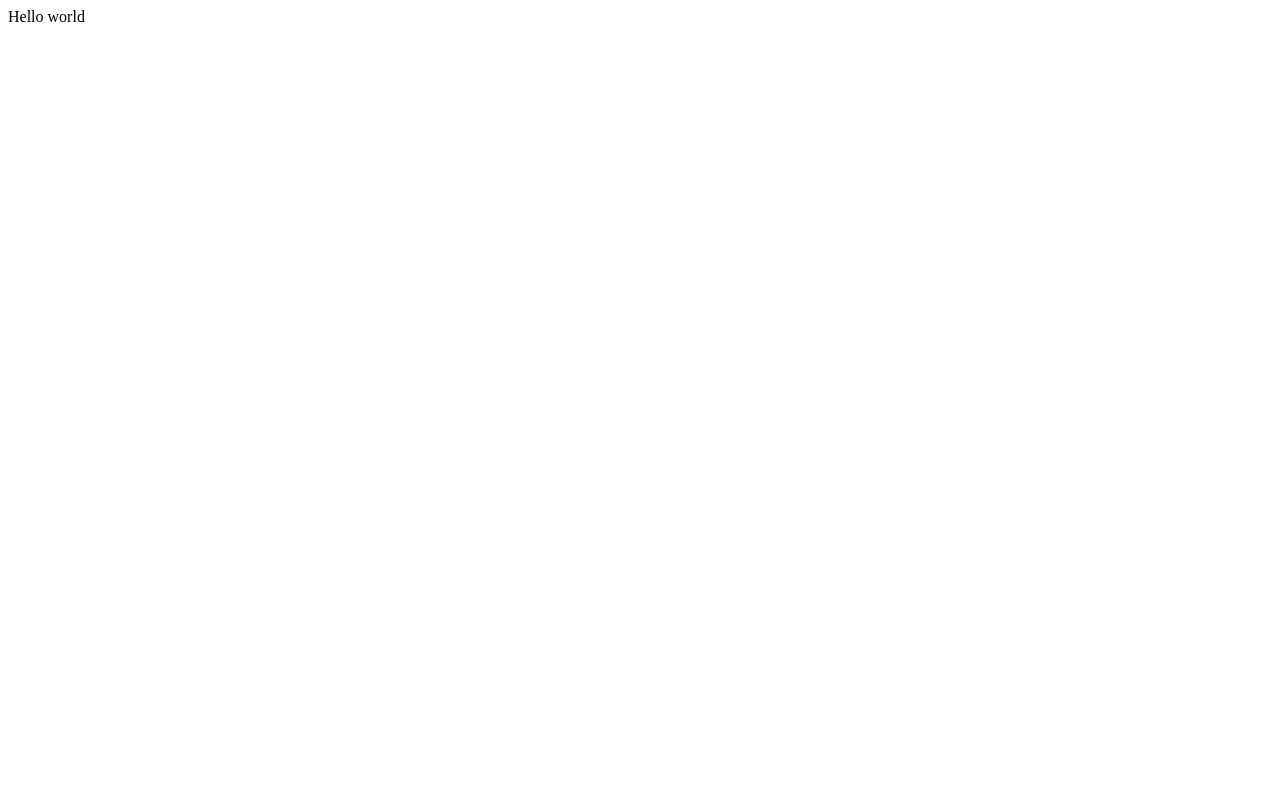
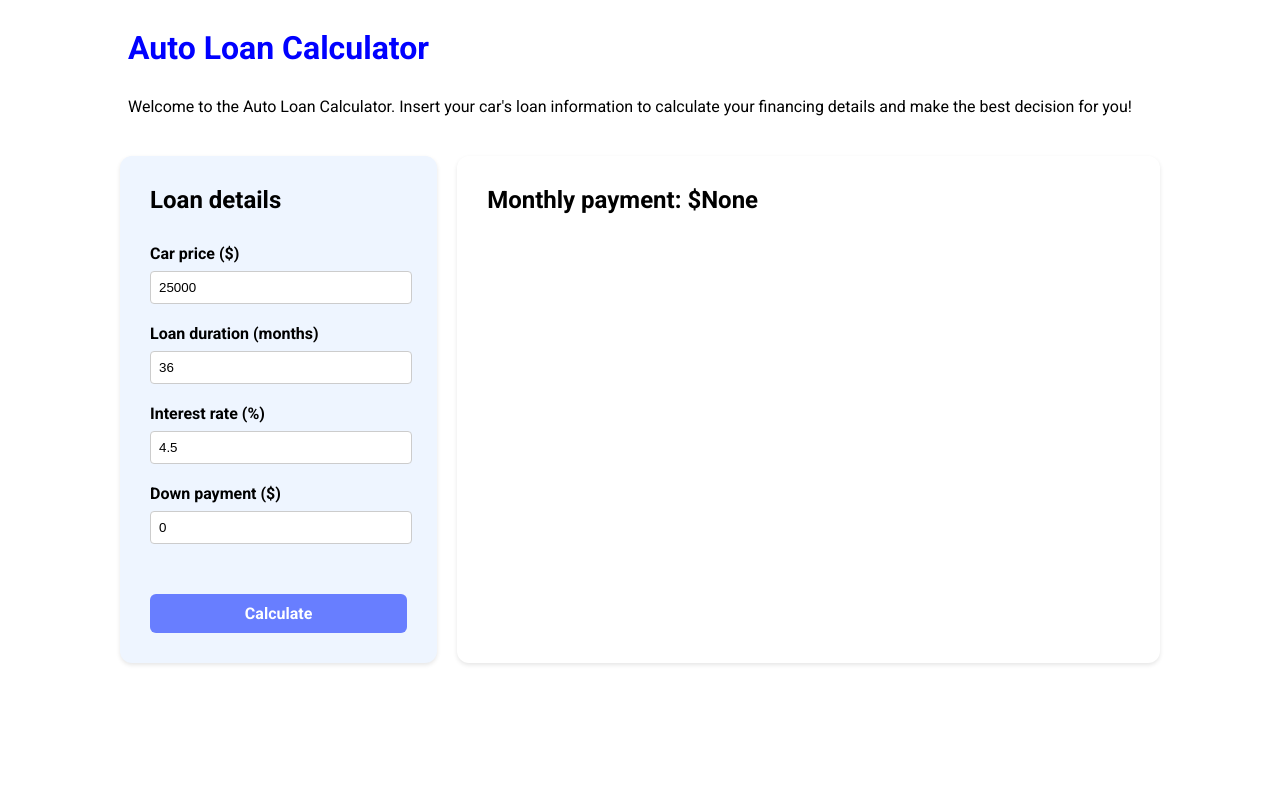
Before and after one commit to saitormit/Auto-Loan-Calculator, a Django app: page / in a window 1280 px wide. Before the commit the page is almost empty. Run offline with Django 5.2, Linux system fonts and the light colour scheme; some web fonts are replaced.

Commit message:
Templates created alongside calculator views

```diff
--- a/backend/autoloancalculator/settings.py
+++ b/backend/autoloancalculator/settings.py
@@ -9,12 +9,11 @@
 For the full list of settings and their values, see
 https://docs.djangoproject.com/en/5.0/ref/settings/
 """
-
+import os
 from pathlib import Path
 
 # Build paths inside the project like this: BASE_DIR / 'subdir'.
 BASE_DIR = Path(__file__).resolve().parent.parent
-
 
 # Quick-start development settings - unsuitable for production
 # See https://docs.djangoproject.com/en/5.0/howto/deployment/checklist/
--- /dev/null
+++ b/backend/calculator/forms.py
@@ -0,0 +1,8 @@
+from django import forms
+
+
+class LoanForm(forms.Form):
+    car_price = forms.IntegerField(label="Car price ($)")
+    loan_duration = forms.IntegerField(label="Loan duration (months)")
+    interest = forms.FloatField(label="Interest rate (%)")
+    down_payment = forms.IntegerField(label="Down payment ($)")
--- a/backend/calculator/static/calculator/mainStyles.css
+++ b/backend/calculator/static/calculator/mainStyles.css
@@ -51,14 +51,14 @@
     margin-bottom: 8px;
 }
 
-.form-group input[type="number"] {
+.form-group input[type="number"]{
     width: 95%;
     padding: 8px;
     border: 1px solid #ccc;
     border-radius: 4px;
 }
 
-.form-group button[type="button"] {
+.form-group input[type="submit"] {
     width: 100%;
     font-family: Roboto;
     font-weight: bold;
@@ -70,9 +70,11 @@
     text-align: center;
     margin-top: 30px;
     padding: 10px;
+    cursor: pointer;
+    transition: background-color 0.2s;
 }
 
-.form-group button[type="button"]:hover {
+.form-group input[type="submit"]:hover {
     background-color: #4942E4;
     color: rgb(234, 234, 234);
     border: #4942E4;
--- a/backend/calculator/templates/calculator/main.html
+++ b/backend/calculator/templates/calculator/main.html
@@ -1,6 +1,7 @@
 <!DOCTYPE html>
 <html lang="en">
 <head>
+    {% load static %}
     <meta charset="UTF-8">
     <meta name="viewport" content="width=device-width, initial-scale=1.0">
 
@@ -8,7 +9,7 @@
     <link rel="preconnect" href="https://fonts.gstatic.com" crossorigin>
     <link href="https://fonts.googleapis.com/css2?family=Radio+Canada+Big:ital,wght@0,400..700;1,400..700&family=Roboto:ital,wght@0,100;0,300;0,400;0,500;0,700;0,900;1,100;1,300;1,400;1,500;1,700;1,900&display=swap" rel="stylesheet">
     <title>Auto Loan Calculator</title>
-    <link rel="stylesheet" href="styles.css">
+    <link rel="stylesheet" href="{% static 'calculator/mainStyles.css' %}">
 </head>
 <body>
     <h1>Auto Loan Calculator</h1>
@@ -21,35 +22,49 @@
 
         <div class="input_container">
             <h2>Loan details</h2>
-            <form action="#" method="post">
+            <form method="post" action="">
+                {% csrf_token %}
                 <div class="form-group">
-                    <label for="totalPrice">Total price ($)</label>
-                    <input type="number" id="totalPrice" name="totalPrice" placeholder="25000" required>
+                    <label for="carPrice">Car price ($)</label>
+                    <input type="number" id="carPrice" name="carPrice" value="25000" required>
                 </div>
                 <div class="form-group">
                     <label for="loanDuration">Loan duration (months)</label>
-                    <input type="number" id="loanDuration" name="loanDuration" placeholder="36" required>
+                    <input type="number" id="loanDuration" name="loanDuration" value="36" required>
                 </div>
                 <div class="form-group">
                     <label for="interest">Interest rate (%)</label>
-                    <input type="number" step="0.1" id="interest" name="interest" placeholder="4.5" required>
+                    <input type="number" step="0.1" id="interest" name="interest" value="4.5" required>
                 </div>
                 <div class="form-group">
                     <label for="downPayment">Down payment ($)</label>
-                    <input type="number" id="downPayment" name="downPayment" placeholder="0">
+                    <input type="number" id="downPayment" name="downPayment" value="0">
                 </div>
                 <div class="form-group">
-                    <button type="button">Calculate</button>
+<!--                    <button type="button">Calculate</button>-->
+                    <input type="submit" value="Calculate">
                 </div>
             </form>
         </div>
 
         <div class="output_container">
-            <h2>Monthly payments</h2>
-            <h4>Down payment: </h4>
-            <h4>Loaned amount: </h4>
-            <h4>Total interest amount: </h4>
-            <h4>Total paid amount: </h4>
+            <h2>Monthly payment: ${{ monthly_payment }}</h2>
+
+            {% if down_payment %}
+            <h4>Down payment: ${{ down_payment }} </h4>
+            {% endif %}
+
+            {% if loaned_amount %}
+            <h4>Loaned amount: ${{ loaned_amount }}</h4>
+            {% endif %}
+
+            {% if total_interest_amount %}
+            <h4>Total interest amount: ${{ total_interest_amount }} </h4>
+            {% endif %}
+
+            {% if total_price_amount %}
+            <h4>Total price amount: ${{ total_price_amount }} </h4>
+            {% endif %}
         </div>
     </div>
 
--- a/backend/calculator/urls.py
+++ b/backend/calculator/urls.py
@@ -2,5 +2,6 @@
 from . import views
 
 urlpatterns = [
-    path("", views.home, name="home")
+    path("hello/", views.say_hello),
+    path("", views.calculate_loan, name="calculate_loan")
 ]
--- a/backend/calculator/views.py
+++ b/backend/calculator/views.py
@@ -1,6 +1,54 @@
 from django.shortcuts import render, HttpResponse
+from .forms import LoanForm
 
 
 # Create your views here.
+def say_hello(request):
+    return HttpResponse("Hello world")
+
+
 def home(request):
-    return HttpResponse("Hello world")
+    return render(request, "calculator/main.html")
+
+
+def calculate_monthly_payment(car_price, loan_duration, interest, down_payment):
+    principal = car_price - down_payment
+    # Monthly interest rate
+    r = interest / 12 / 100
+    # Number of months for the loan
+    if r == 0:
+        return principal / loan_duration
+    return principal * (r * (1 + r)**loan_duration) / ((1 + r)**loan_duration - 1)
+
+
+def calculate_loan(request):
+    monthly_payment = None
+    loaned_amount = None
+    down_payment = 0
+    total_interest_amount = None
+    total_price_amount = None
+
+    if request.method == 'POST':
+        form = LoanForm(request.POST)
+        print(form.is_valid())
+        if form.is_valid():
+            car_price = form.cleaned_data['car_price']
+            loan_duration = form.cleaned_data['loan_duration']
+            interest = form.cleaned_data['interest']
+            down_payment = form.cleaned_data['down_payment']
+            monthly_payment = calculate_monthly_payment(car_price, loan_duration, interest, down_payment)
+            loaned_amount = car_price - down_payment
+            total_interest_amount = loaned_amount * interest * loan_duration/12
+            total_price_amount = car_price + total_interest_amount
+        else:
+            print(form.errors)
+    else:
+        form = LoanForm()
+
+    return render(request, 'calculator/main.html',
+                  {'form': form,
+                   'monthly_payment': monthly_payment,
+                   'down_payment': down_payment,
+                   'loaned_amount': loaned_amount,
+                   'total_interest_amount': total_interest_amount,
+                   'total_price_amount': total_price_amount})
```
